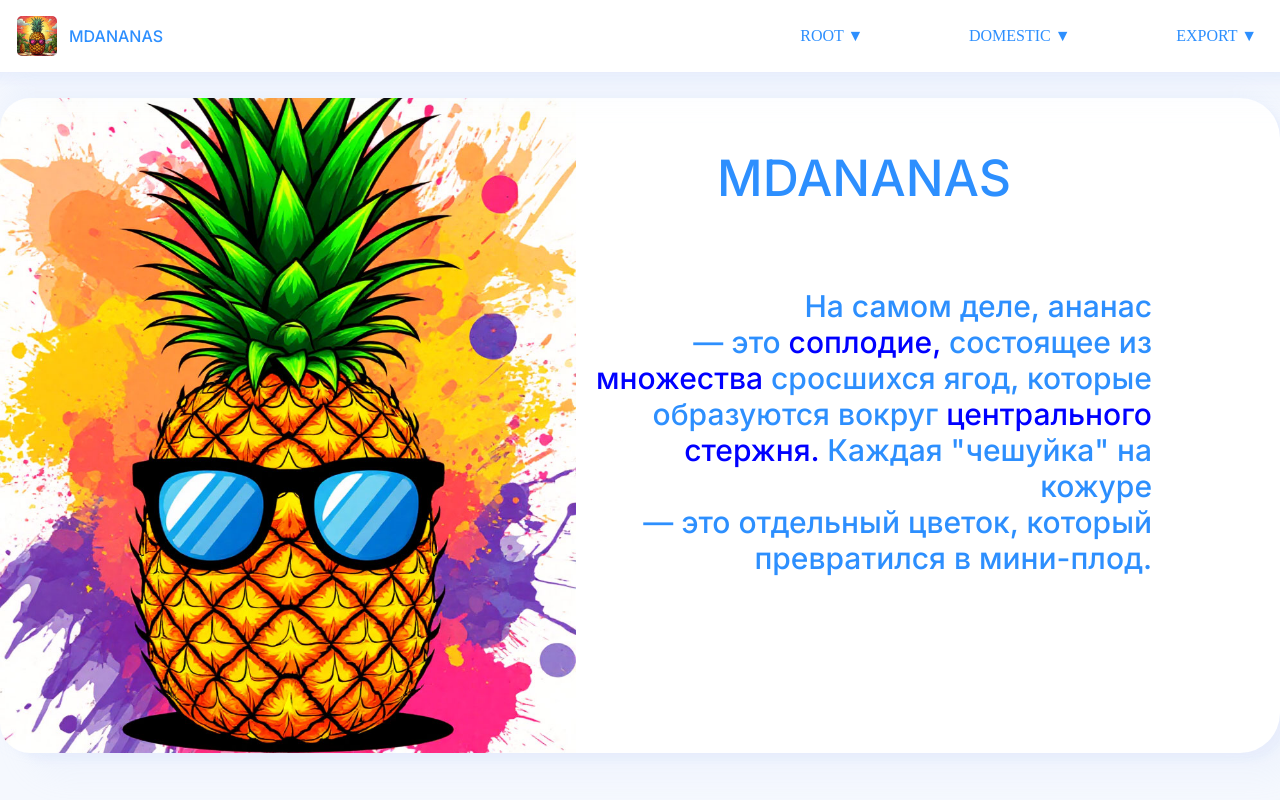
After one commit to CrinGelele/mdananas, a Django app: page / in a window 1280 px wide. The commit adds this page. Run offline with Django 5.2, Linux system fonts and the light colour scheme.

Commit message:
main_page addition

```diff
--- a/mdananas/domestic_service/models/av_models.py
+++ b/mdananas/domestic_service/models/av_models.py
@@ -1,5 +1,5 @@
 from django.db import models
-from root_service.models import Cu, Mix
+from root_service.models.ref_sku_models import Cu, Mix
 
 class AV_TMP_Sale(models.Model):
     date_year = models.CharField(max_length=255)
--- a/mdananas/domestic_service/models/dm_models.py
+++ b/mdananas/domestic_service/models/dm_models.py
@@ -1,5 +1,5 @@
 from django.db import models
-from root_service.models import Cu, Mix
+from root_service.models.ref_sku_models import Cu, Mix
 
 class DM_TMP_BY_Sale(models.Model):
     date_year = models.CharField(max_length=255)
--- a/mdananas/export_service/models/kg_models.py
+++ b/mdananas/export_service/models/kg_models.py
@@ -1,5 +1,5 @@
 from django.db import models
-from root_service.models import Cu
+from root_service.models.ref_sku_models import Cu
 
 class KG_TMP_Sale(models.Model):
     date_year = models.CharField(max_length=255)
--- a/mdananas/export_service/models/uz_models.py
+++ b/mdananas/export_service/models/uz_models.py
@@ -1,5 +1,5 @@
 from django.db import models
-from root_service.models import Cu, Mix
+from root_service.models.ref_sku_models import Cu, Mix
 
 class UZ_TMP_Sale(models.Model):
     date_year = models.CharField(max_length=255)
--- a/mdananas/export_service/views/kg_views.py
+++ b/mdananas/export_service/views/kg_views.py
@@ -5,7 +5,7 @@ from mdananas.idealSchemaEditor import IdealSchemaEditor
 from django.db import connections
 from django.core.cache import cache
 from django.http import HttpResponse, JsonResponse, HttpResponseRedirect
-from django.shortcuts import render, redirect
+from django.shortcuts import render
 from django.urls import reverse
 import Levenshtein
 import json
--- a/mdananas/mdananas/urls.py
+++ b/mdananas/mdananas/urls.py
@@ -1,8 +1,10 @@
 from django.contrib import admin
 from django.urls import path, include
+from root_service.views import mdananas_views
 
 urlpatterns = [
     path('admin/', admin.site.urls),
+    path('', mdananas_views.main_page),
     path('root/', include('root_service.urls')),
     path('export/', include('export_service.urls')),
     path('domestic/', include('domestic_service.urls'))
--- a/mdananas/root_service/forms.py
+++ b/mdananas/root_service/forms/ref_sku_forms.py
@@ -1,5 +1,5 @@
 from django import forms
-from .models import *
+from ..models.ref_sku_models import *
 from django.forms import formset_factory
 
 class CuForm(forms.ModelForm):
--- a/mdananas/root_service/urls.py
+++ b/mdananas/root_service/urls.py
@@ -1,27 +1,27 @@
 from django.urls import path
-from . import views
+from .views import ref_sku_views
 
 urlpatterns = [
-    path('', views.main_page),
-    path('ref_sku/', views.ref_sku),
-    path('cu/<int:cu_id>/', views.cu_page, name='show_cu'),
-    path('cu/create/', views.cu_creation_page, name='cu_create'),
-    path('cu/create/save/', views.cu_creation_page_save, name='cu_create_save'),
-    path('cu/<int:cu_id>/save/', views.cu_page_save, name='save_cu'),
-    path('cu/<int:cu_id>/save-dimensions/', views.cu_page_save_dimensions, name='save_cu_dimensions'),
-    path('cu/<int:cu_id>/save-supplier/', views.cu_page_save_supplier, name='save_cu_supplier'),
-    path('cu/<int:cu_id>/save-customs_info/', views.cu_page_save_customs_info, name='save_cu_customs_info'),
-    path('tu/<int:tu_id>/', views.tu_page, name='show_tu'),
-    path('tu/create/', views.tu_creation_page, name='tu_create'),
-    path('tu/create/save/', views.tu_creation_page_save, name='tu_create_save'),
-    path('tu/<int:tu_id>/save/', views.tu_page_save, name='save_tu'),
-    path('tu/<int:tu_id>/save-descriptions/', views.tu_page_save_descriptions, name='save_tu_descriptions'),
-    path('tu/<int:tu_id>/save-dimensions/', views.tu_page_save_dimensions, name='save_tu_dimensions'),
-    path('tu/<int:tu_id>/save-logistics_info/', views.tu_page_save_logistics_info, name='save_tu_logistics_info'),
-    path('tu/<int:tu_id>/save-order_info/', views.tu_page_save_order_info, name='save_tu_order_info'),
-    path('mix/<int:mix_id>/', views.mix_page, name='show_mix'),
-    path('mix/create/', views.mix_creation_page, name='mix_create'),
-    path('mix/create/save/', views.mix_creation_page_save, name='mix_create_save'),
-    path('mix/<int:mix_id>/save/', views.mix_page_save, name='save_mix'),
-    path('mix/<int:mix_id>/save-compositions/', views.mix_page_save_compositions, name='save_mix_compositions')
+    path('', ref_sku_views.main_page),
+    path('ref_sku/', ref_sku_views.ref_sku),
+    path('cu/<int:cu_id>/', ref_sku_views.cu_page, name='show_cu'),
+    path('cu/create/', ref_sku_views.cu_creation_page, name='cu_create'),
+    path('cu/create/save/', ref_sku_views.cu_creation_page_save, name='cu_create_save'),
+    path('cu/<int:cu_id>/save/', ref_sku_views.cu_page_save, name='save_cu'),
+    path('cu/<int:cu_id>/save-dimensions/', ref_sku_views.cu_page_save_dimensions, name='save_cu_dimensions'),
+    path('cu/<int:cu_id>/save-supplier/', ref_sku_views.cu_page_save_supplier, name='save_cu_supplier'),
+    path('cu/<int:cu_id>/save-customs_info/', ref_sku_views.cu_page_save_customs_info, name='save_cu_customs_info'),
+    path('tu/<int:tu_id>/', ref_sku_views.tu_page, name='show_tu'),
+    path('tu/create/', ref_sku_views.tu_creation_page, name='tu_create'),
+    path('tu/create/save/', ref_sku_views.tu_creation_page_save, name='tu_create_save'),
+    path('tu/<int:tu_id>/save/', ref_sku_views.tu_page_save, name='save_tu'),
+    path('tu/<int:tu_id>/save-descriptions/', ref_sku_views.tu_page_save_descriptions, name='save_tu_descriptions'),
+    path('tu/<int:tu_id>/save-dimensions/', ref_sku_views.tu_page_save_dimensions, name='save_tu_dimensions'),
+    path('tu/<int:tu_id>/save-logistics_info/', ref_sku_views.tu_page_save_logistics_info, name='save_tu_logistics_info'),
+    path('tu/<int:tu_id>/save-order_info/', ref_sku_views.tu_page_save_order_info, name='save_tu_order_info'),
+    path('mix/<int:mix_id>/', ref_sku_views.mix_page, name='show_mix'),
+    path('mix/create/', ref_sku_views.mix_creation_page, name='mix_create'),
+    path('mix/create/save/', ref_sku_views.mix_creation_page_save, name='mix_create_save'),
+    path('mix/<int:mix_id>/save/', ref_sku_views.mix_page_save, name='save_mix'),
+    path('mix/<int:mix_id>/save-compositions/', ref_sku_views.mix_page_save_compositions, name='save_mix_compositions')
 ]
--- /dev/null
+++ b/mdananas/root_service/views/mdananas_views.py
@@ -0,0 +1,5 @@
+from django.http import HttpResponse
+from django.shortcuts import render, redirect
+
+def main_page(request):
+    return render(request, 'mdananas_page.html', context = {})
--- a/mdananas/root_service/views.py
+++ b/mdananas/root_service/views/ref_sku_views.py
@@ -1,8 +1,8 @@
 from django.http import HttpResponse
 from django.shortcuts import render, redirect, get_object_or_404
 from django.forms import inlineformset_factory
-from .models import *
-from .forms import *
+from ..models.ref_sku_models import *
+from ..forms.ref_sku_forms import *
 
 def main_page(request):
     return HttpResponse("Hello, world!")
--- a/mdananas/static/css/base.css
+++ b/mdananas/static/css/base.css
@@ -71,6 +71,11 @@ details > summary {
             }
         }
     }
+}
+
+.mdananas-text {
+    text-decoration: none;
+    font-family: "Inter", sans-serif;
 }
 
 .container {
--- a/mdananas/templates/base.html
+++ b/mdananas/templates/base.html
@@ -25,20 +25,20 @@
                     <ul class="nav-links">
 
                     <li class="dropdown">
-                        <a class="nav-text" href="/root/">ROOT ▼</a>
+                        <a class="nav-text">ROOT ▼</a>
                         <ul class="dropdown-menu">
                         <li><a class="nav-text" href="/root/ref_sku/"">ROOT_REF_SKU</a></li>
                         </ul>
                     </li>
                     <li class="dropdown">
-                        <a class="nav-text" href="/domestic/">DOMESTIC ▼</a>
+                        <a class="nav-text">DOMESTIC ▼</a>
                         <ul class="dropdown-menu">
                         <li><a class="nav-text" href="/domestic/dm/"">DM</a></li>
                         <li><a class="nav-text" href="/domestic/av/"">AV</a></li>
                         </ul>
                     </li>
                     <li class="dropdown">
-                        <a class="nav-text" href="/export/">EXPORT ▼</a>
+                        <a class="nav-text">EXPORT ▼</a>
                         <ul class="dropdown-menu">
                         <li><a class="nav-text" href="/export/kg/"">KG</a></li>
                         <li><a class="nav-text" href="/export/uz/"">UZ</a></li>
--- /dev/null
+++ b/mdananas/templates/mdananas_page.html
@@ -0,0 +1,22 @@
+{% extends 'base.html' %}
+{% load static %}
+{% load custom_filters %}
+{% block title %}ref_sku_page{% endblock %}
+
+{% block content %}
+    <div class="info-tab info-tab-vertical" style="width: 100% !important; height: 90%; margin-top: 2%; padding-left: 0; flex-direction: row !important;">
+        <div style="border-bottom-left-radius: 30px; border-top-left-radius: 30px; display: flex;overflow: hidden;width: 50%; height: 100%; background-image: url('{% static 'img/mdananas_ananas.jpg' %}');
+        background-size: cover; background-position: center;">
+
+        </div>
+        <div class="mdananas-text" style="display: flex; flex-direction: column; width: 50%; align-items: center;">
+            <p style="display: inline; color: rgb(45 143 254 / 1); font-weight: 500; font-size: 50px; text-align: center;">MDANANAS</p>
+            <p style="display: inline; color: rgb(45 143 254 / 1); font-weight: 500; font-size: 30px; text-align: right;">На самом деле, ананас <br>
+                — это <span style="color: blue;">соплодие,</span> состоящее из <span style="color: blue;">множества</span> сросшихся ягод, которые образуются вокруг <span style="color: blue;">центрального стержня.</span> Каждая "чешуйка" на кожуре <br>
+                — это отдельный цветок, который превратился в мини-плод.</p>
+        </div>
+    </div>
+{% endblock %}
+
+{% block scripts %}
+{% endblock %}
```
Also changed, not shown: mdananas/root_service/forms/__init__.py (added), mdananas/root_service/models/__init__.py (added), mdananas/root_service/models/ref_sku_models.py (renamed from mdananas/root_service/models.py), mdananas/root_service/views/__init__.py (added), mdananas/static/img/mdananas_ananas.jpg (added).
